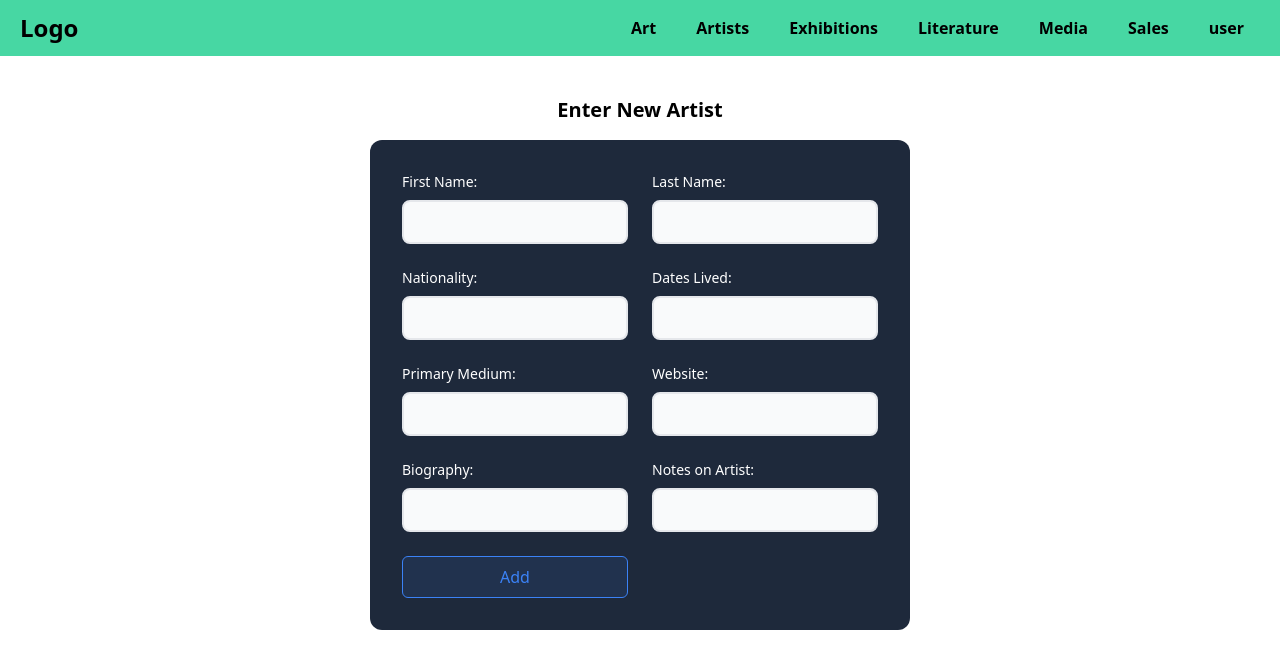
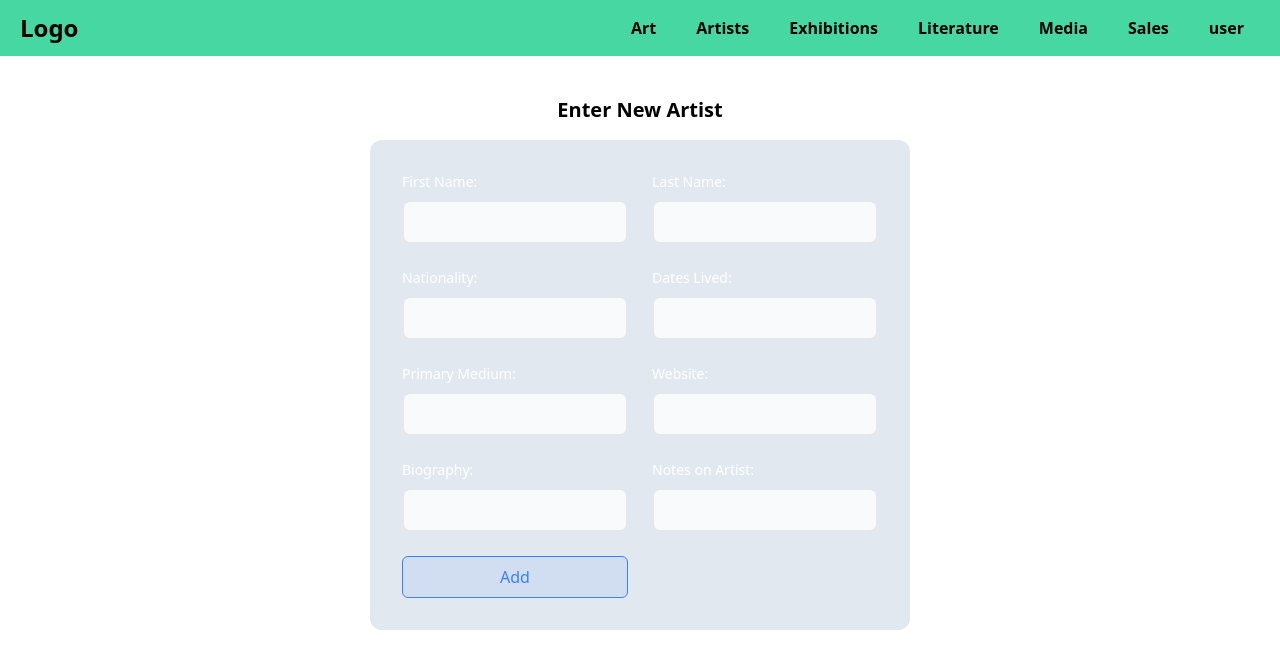
Before and after one commit to WebWarriors-UNF-CIS/rhams-old, a Next.js app: page /artists/create in a window 1280 px wide. Shown: the top 668 px of the page. Built offline with nearby package versions, Linux system fonts and the light colour scheme; what remult would draw is missing.

Commit message:
added h1 and h3 styles

```diff
--- a/src/app/globals.css
+++ b/src/app/globals.css
@@ -14,6 +14,14 @@
     }
   }
   form {
-    @apply grid gap-6 mb-6 md:grid-cols-2 p-8 bg-slate-800 rounded-xl;
+    @apply grid gap-6 mb-6 md:grid-cols-2 p-8 bg-slate-200 dark:bg-slate-800 rounded-xl;
+  }
+  h1
+  {
+    @apply block mb-2 text-2xl font-medium dark:text-white
+  }
+  h3
+  {
+    @apply block mb-2 text-lg font-medium dark:text-white
   }
 }
```
